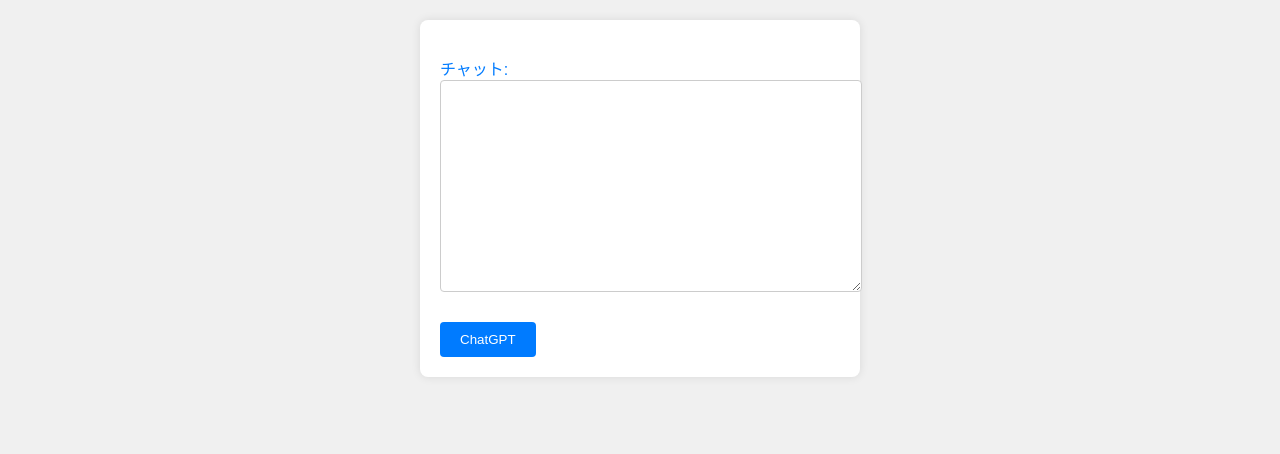
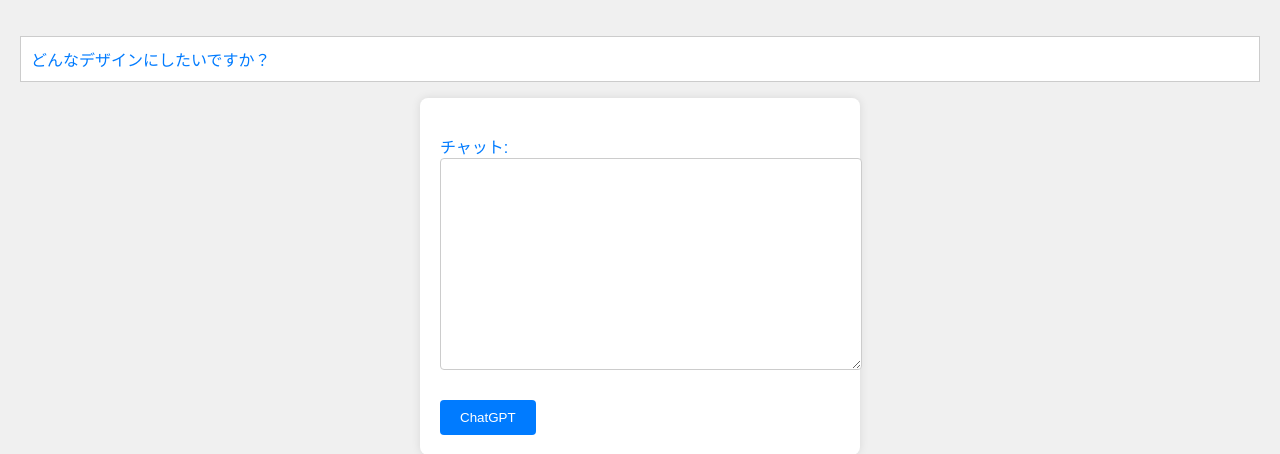
Before and after one commit to s1F102101211/fashion_ai, a Django app: page /generate_prompt in a window 1280 px wide. Shown: the top 454 px of the page. Run offline with Django 4.2, Linux system fonts and the light colour scheme.

Commit message:
GPT対話形式に変更

```diff
--- a/fashion_ai/templates/fashion_ai/generate_prompt.html
+++ b/fashion_ai/templates/fashion_ai/generate_prompt.html
@@ -4,15 +4,37 @@
     {% load static %}
     <meta charset = "utf-8">
     <title>generate_prompt</title>
+    <style>
+        .item {
+            padding: 10px;
+            border: 1px solid #ccc;
+        }
+
+        .green-background {
+            background-color: green;
+            color: white;
+        }
+
+        .white-background {
+            background-color: white;
+        }
+    </style>
+
     <link rel="stylesheet" href="{% static 'fashion_ai/style.css' %}">
 </head>
 <body>
+    {% for item in chat_results %}
+        {% if forloop.counter0|divisibleby:2 %}
+            <p class="item white-background">{{ item }}</p>
+        {% else %}
+            <p class="item green-background" style="text-align: right;">{{ item }}</p>
+        {% endif %}
+    {% endfor %}
     <form method="POST">
         {% csrf_token %}
         {{ form.as_p }}
-        <button type="submit">ChatGPT</button>
+        <button type="submit"onclick="disabled = true;">ChatGPT</button>
     </form>
 
-    {{ chat_results }}
 </body>
 </html>
--- a/fashion_ai/views.py
+++ b/fashion_ai/views.py
@@ -159,17 +159,17 @@ def delete_item(request, id):
     return redirect(data)
 
 
+chat_results = ["どんなデザインにしたいですか？"]
 def generate_prompt(request):
-    chat_results = ""
     #formに入力されている場合の処理
     if request.method == "POST":
         # ChatGPTボタン押下時
-
         form = ChatForm(request.POST)
         #formに入力されている場合の処理
         if form.is_valid():
 
             sentence = form.cleaned_data['sentence']
+            chat_results.append(sentence)
 
             # OpenAI APIキー設定
             env = environ.Env()
@@ -177,6 +177,21 @@ def generate_prompt(request):
             openai.api_key =env('API_KEY')
             openai.api_base = "https://api.openai.iniad.org/api/v1"
             # ChatGPT
+            messages=[
+                {
+                    "role": "system",
+                    "content": "あなたは服のデザインをユーザと一緒に考えます。考えた画像をAIで生成するためのプロンプトを日本語で出力してください"
+                },
+
+            ]
+            for i, item in enumerate(chat_results):
+                messages.append(
+                    {
+                        "role": "assistant" if i % 2 == 0 else "user",
+                        "content": item
+                    },
+                )
+
             response = openai.ChatCompletion.create(
                 model="gpt-3.5-turbo",
                 messages=[
@@ -190,8 +205,8 @@ def generate_prompt(request):
                     },
                 ],
             )
-
-            chat_results = response["choices"][0]["message"]["content"]
+            print(messages)
+            chat_results.append(response["choices"][0]["message"]["content"])
 
     #formに入力されていない場合の処理->初期表示
     else:
```
